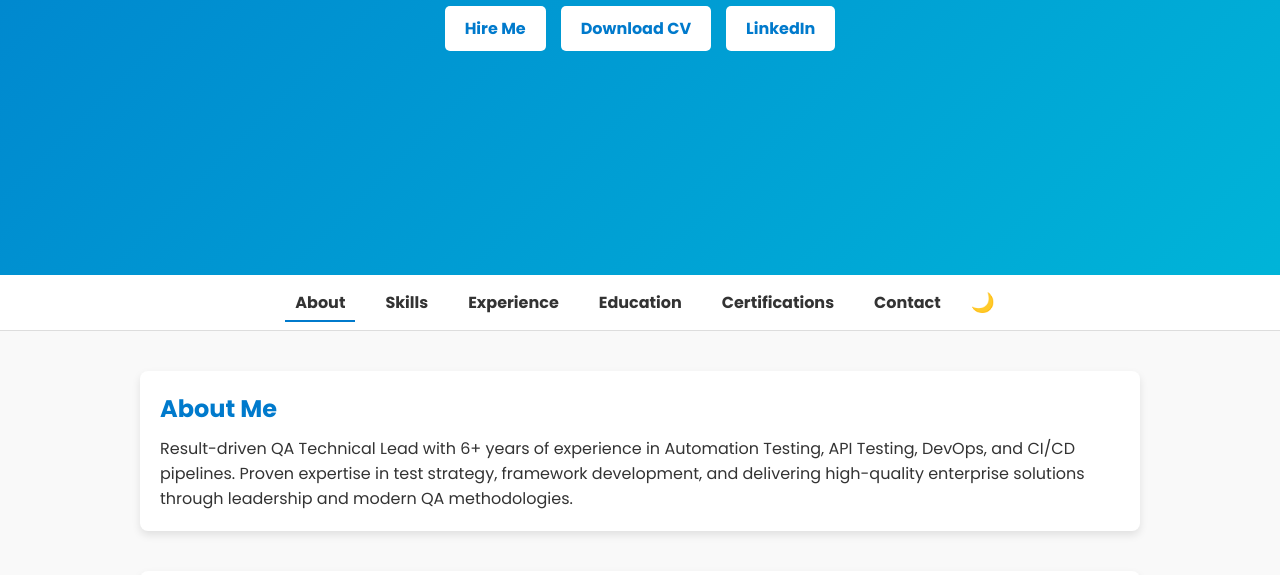
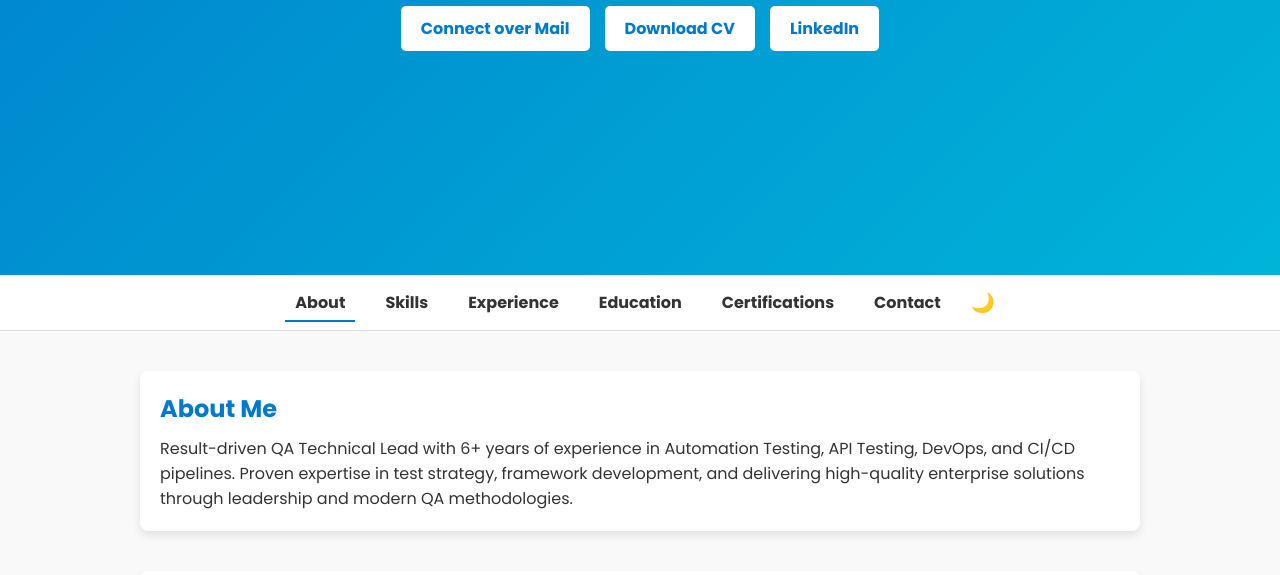
Before and after one commit to kartikey-tech/kartikey-tech.github.io, a plain HTML site: page index.html in a window 1280 px wide. Shown: the part 525-1100 px from the top of the page. Drawn offline with Linux system fonts and the light colour scheme.

Commit message:
Updating Mail Message

```diff
--- a/index.html
+++ b/index.html
@@ -133,7 +133,7 @@
   <h1>Kartikey Verma</h1>
   <p id="typing"></p>
   <div class="btns">
-    <a class="btn" href="mailto:kkartikeyverma1@gmail.com">Hire Me</a>
+    <a class="btn" href="mailto:kkartikeyverma1@gmail.com">Connect over Mail</a>
     <a class="btn" href="https://drive.google.com/uc?export=download&id=1SpL5TGdpU78RcEC0xU905zPpVER2cQef">Download CV</a>
     <a class="btn" href="https://www.linkedin.com/in/kartikey-verma-194629b9/" target="_blank">LinkedIn</a>
   </div>
```
